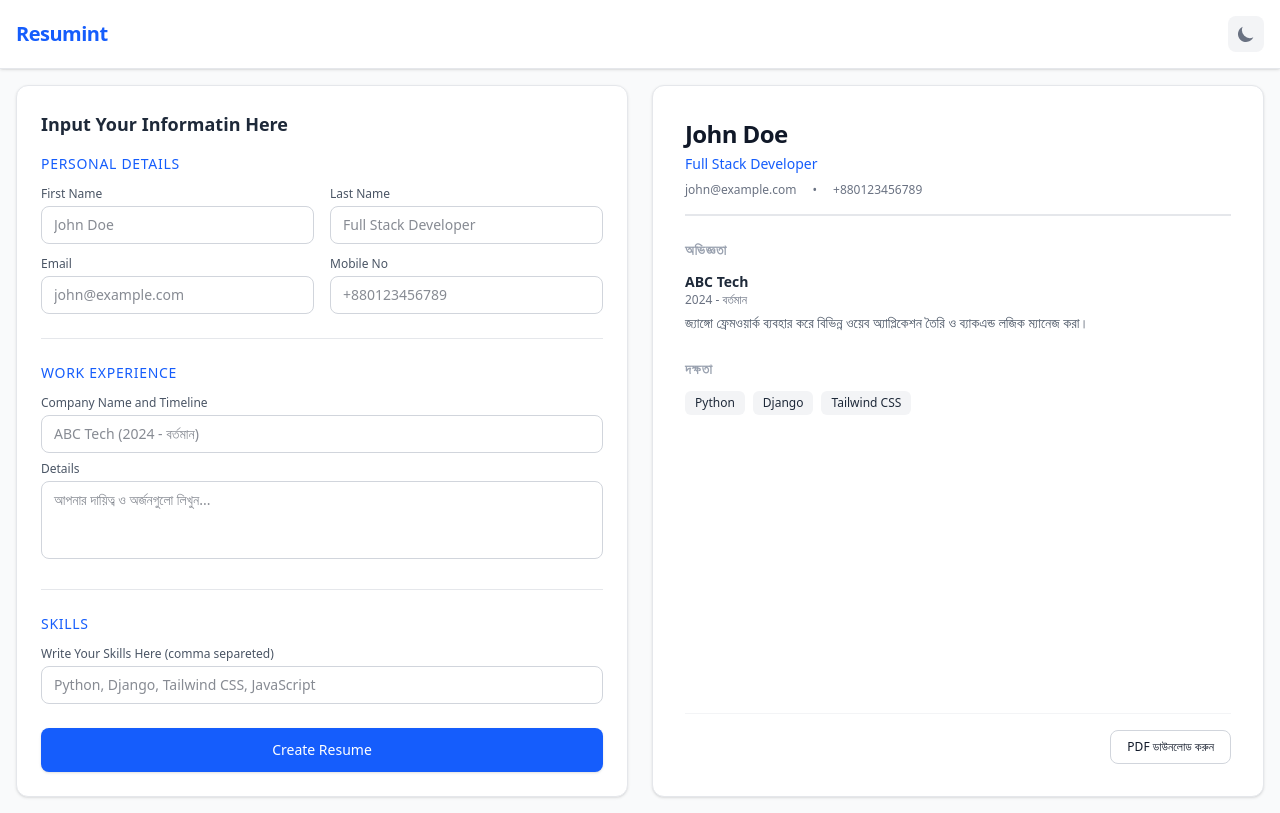
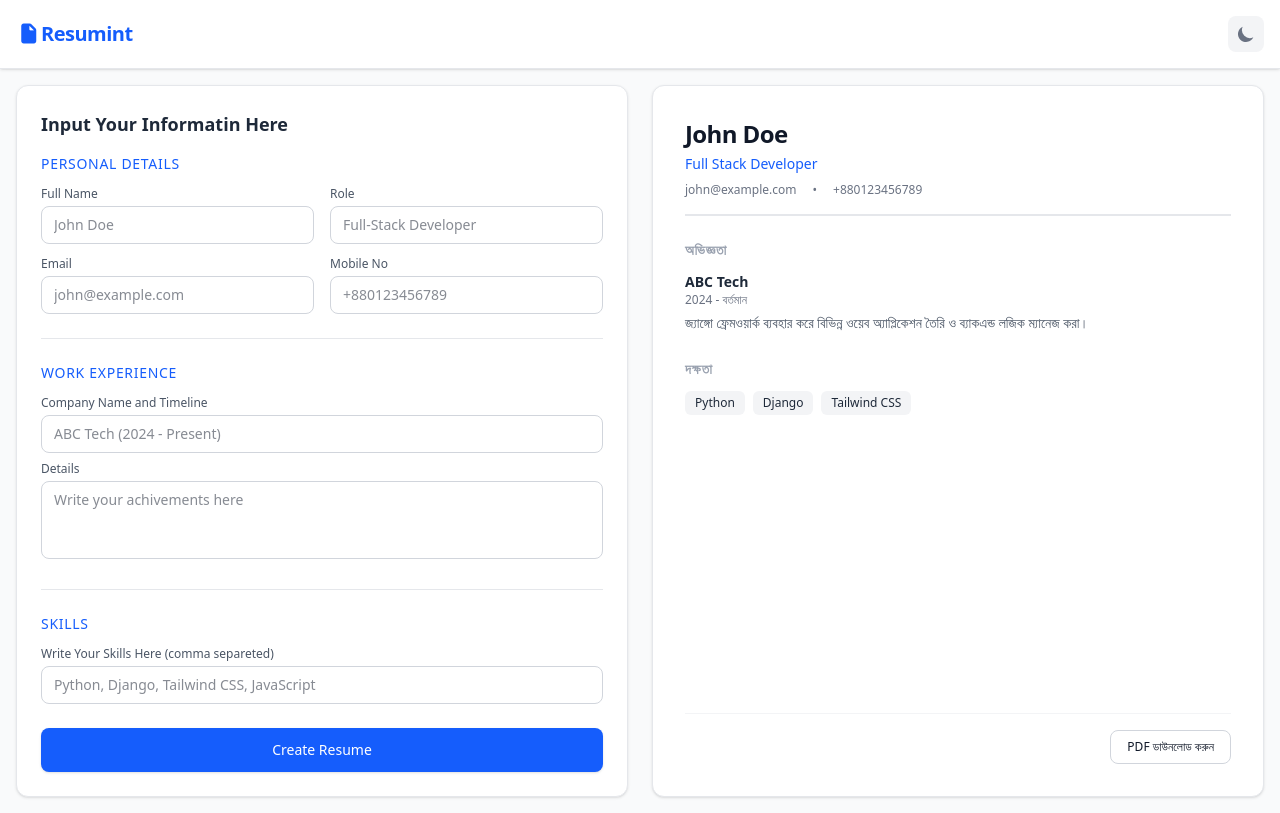
Before and after one commit to atonu-a/Resumint, a Django app: page / in a window 1280 px wide. Run offline with Django 5.2, Linux system fonts and the light colour scheme; style sheets or scripts are compiled from the project's sources; some libraries are stand-ins or nearby versions.

Commit message:
Update base.html: Change title to 'Resumint', enhance header with icon, and improve form labels and placeholders

```diff
--- a/templates/base.html
+++ b/templates/base.html
@@ -4,9 +4,10 @@
 <head>
     <meta charset="UTF-8">
     <meta name="viewport" content="width=device-width, initial-scale=1.0">
-    <title>Resume Builder</title>
+    <title>Resumint</title>
     <!-- Tailwind CSS CDN -->
     <link rel="stylesheet" href="{% static 'css/output.css' %}">
+    <link rel="stylesheet" href="https://cdnjs.cloudflare.com/ajax/libs/font-awesome/7.0.1/css/all.min.css" integrity="sha512-2SwdPD6INVrV/lHTZbO2nodKhrnDdJK9/kg2XD1r9uGqPo1cUbujc+IYdlYdEErWNu69gVcYgdxlmVmzTWnetw==" crossorigin="anonymous" referrerpolicy="no-referrer" />
 
 
 </head>
@@ -15,7 +16,7 @@
     <!-- নেভিগেশন বার -->
     <header class="bg-white dark:bg-gray-800 shadow-sm border-b border-gray-200 dark:border-gray-700 sticky top-0 z-50">
         <div class="max-w-7xl mx-auto px-4 py-4 flex justify-between items-center">
-            <h1 class="text-xl font-bold tracking-tight text-blue-600 dark:text-blue-400">Resumint</h1>
+            <h1 class="text-xl font-bold tracking-tight text-blue-600 dark:text-blue-400"><i class="fa-solid fa-file"></i>Resumint</h1>
 
             <!-- ডার্ক মোড টগল বাটন -->
             <button id="theme-toggle" class="p-2 rounded-lg bg-gray-100 dark:bg-gray-700 hover:bg-gray-200 dark:hover:bg-gray-600 focus:outline-none transition-colors">
@@ -47,12 +48,12 @@
                     <h3 class="input-title">Personal Details</h3>
                     <div class="grid grid-cols-1 sm:grid-cols-2 gap-4">
                         <div>
-                            <label class="input-label">First Name</label>
+                            <label class="input-label">Full Name</label>
                             <input type="text" name="name" placeholder="John Doe" class="w-full px-3 py-2 text-sm rounded-lg border border-gray-300 dark:border-gray-600 bg-transparent focus:ring-2 focus:ring-blue-500 focus:border-transparent outline-none">
                         </div>
                         <div>
-                            <label class="input-label">Last Name</label>
-                            <input type="text" name="title" placeholder="Full Stack Developer" class="w-full px-3 py-2 text-sm rounded-lg border border-gray-300 dark:border-gray-600 bg-transparent focus:ring-2 focus:ring-blue-500 focus:border-transparent outline-none">
+                            <label class="input-label">Role</label>
+                            <input type="text" name="title" placeholder="Full-Stack Developer" class="w-full px-3 py-2 text-sm rounded-lg border border-gray-300 dark:border-gray-600 bg-transparent focus:ring-2 focus:ring-blue-500 focus:border-transparent outline-none">
                         </div>
                     </div>
                     <div class="grid grid-cols-1 sm:grid-cols-2 gap-4">
@@ -74,9 +75,9 @@
                     <h3 class="input-title">Work Experience</h3>
                     <div>
                         <label class="input-label">Company Name and Timeline</label>
-                        <input type="text" name="experience_company" placeholder="ABC Tech (2024 - বর্তমান)" class="w-full px-3 py-2 text-sm rounded-lg border border-gray-300 dark:border-gray-600 bg-transparent focus:ring-2 focus:ring-blue-500 focus:border-transparent outline-none mb-2">
+                        <input type="text" name="experience_company" placeholder="ABC Tech (2024 - Present)" class="w-full px-3 py-2 text-sm rounded-lg border border-gray-300 dark:border-gray-600 bg-transparent focus:ring-2 focus:ring-blue-500 focus:border-transparent outline-none mb-2">
                         <label class="input-label">Details</label>
-                        <textarea name="experience_details" rows="3" placeholder="আপনার দায়িত্ব ও অর্জনগুলো লিখুন..." class="w-full px-3 py-2 text-sm rounded-lg border border-gray-300 dark:border-gray-600 bg-transparent focus:ring-2 focus:ring-blue-500 focus:border-transparent outline-none resize-none"></textarea>
+                        <textarea name="experience_details" rows="3" placeholder="Write your achivements here" class="w-full px-3 py-2 text-sm rounded-lg border border-gray-300 dark:border-gray-600 bg-transparent focus:ring-2 focus:ring-blue-500 focus:border-transparent outline-none resize-none"></textarea>
                     </div>
                 </div>
 
```
